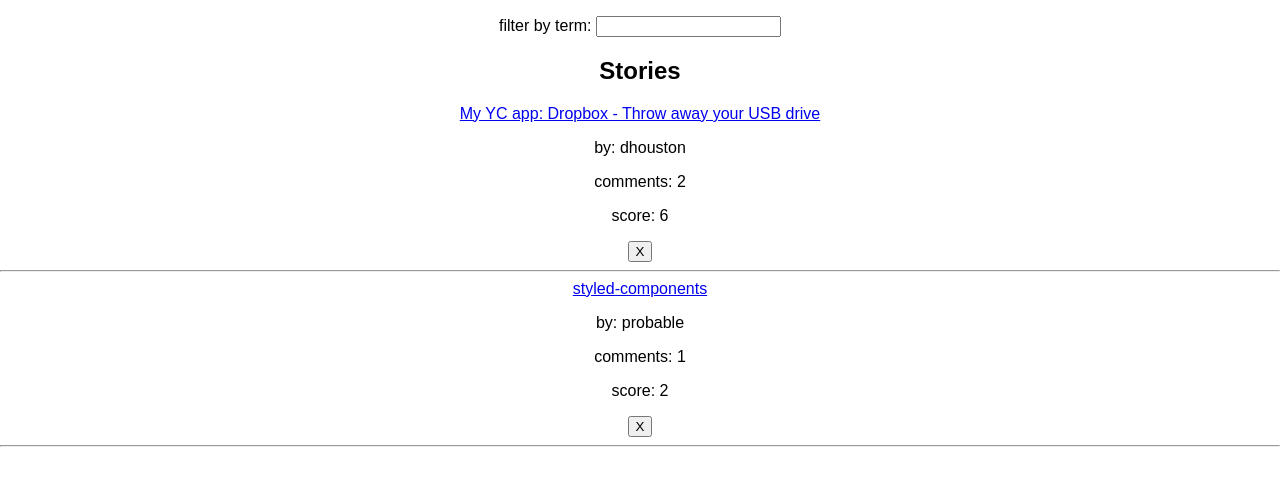
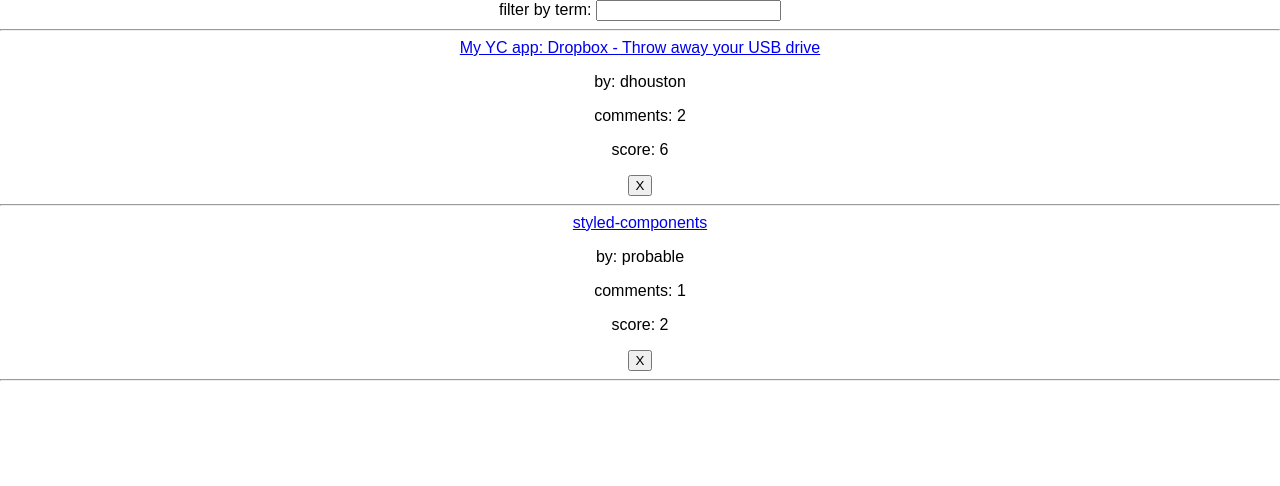
Before and after one commit to msvickylau/rehack-news, a React (Create React App) app: page / in a window 1280 px wide. Shown: the top 486 px of the page. Built offline with nearby package versions, Linux system fonts and the light colour scheme.

Commit message:
seperated components Search and Table from App

```diff
--- a/src/App.js
+++ b/src/App.js
@@ -73,17 +73,45 @@
 
     return (
       <div className="App">
-        <form>
-            <p>filter by term: <input
-              type="text"
-              value={searchTerm}
-              onChange={this.onSearchChange}
-            />
-          </p>
-        </form>
+        <Search
+          value={searchTerm}
+          onChange={this.onSearchChange}
+        />
+        <Table
+          stories={stories}
+          pattern={searchTerm}
+          onDismiss={this.onDismiss}
+        />
+      </div>
+    );
+  }
+}
 
-        <h2>Stories</h2>
-          {stories.filter(isSearched(searchTerm)).map(item =>
+
+
+class Search extends Component {
+  render() {
+    const { value, onChange } = this.props;
+    return (
+      <form>
+        <span>filter by term: </span>
+        <input
+          type="text"
+          value={value}
+          onChange={onChange}
+        />
+        <hr/>
+      </form>
+    );
+  }
+}
+
+class Table extends Component {
+  render() {
+    const { stories, pattern, onDismiss } = this.props;
+    return (
+      <div>
+        {stories.filter(isSearched(pattern)).map(item =>
           <div key={item.id}>
             <a href={item.url}>{item.title}</a>
             <p>by: {item.by} </p>
```
